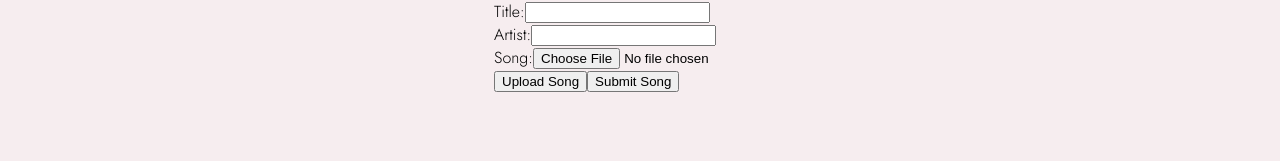
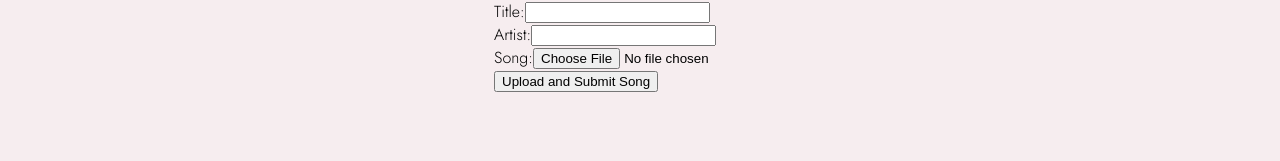
Before and after one commit to Kid-Bayou/SongHub, a React (Vite) app in the folder app/: page /addsong in a window 1280 px wide. Shown: the part 423-584 px from the top of the page. Built offline with nearby package versions, Linux system fonts and the light colour scheme.

Commit message:
song upload with the song title works

```diff
--- a/app/src/pages/AddSong.jsx
+++ b/app/src/pages/AddSong.jsx
@@ -1,20 +1,16 @@
 import { css } from "@emotion/react";
-
 import { useNavigate } from "react-router-dom";
-
 import { useState } from "react";
 import { db, storage } from "../config/firebase";
-import { ref, uploadBytes } from "firebase/storage";
+import { ref, uploadBytes, getDownloadURL } from "firebase/storage";
 import { v4 } from "uuid";
-import { collection, addDoc, doc } from "firebase/firestore";
+import { collection, addDoc } from "firebase/firestore";
 
 const add_container = css`
   display: flex;
   flex-direction: column;
   align-items: center;
 `;
-
-// ... (imports remain the same)
 
 function AddSong() {
   const navigate = useNavigate();
@@ -25,24 +21,39 @@ function AddSong() {
 
   const songCollectionRef = collection(db, "songs");
 
-  const uploadSong = () => {
-    if (songUpload == null) return;
+  const uploadSong = async () => {
+    console.log("here");
+    if (!songUpload) return;
 
-    const songRef = ref(storage, `songs/${songUpload.name + v4()}`);
-    uploadBytes(songRef, songUpload).then(() => {
-      alert("Song Uploaded");
-    });
-  };
+    const songRef = ref(storage, `songs/${songUpload.name}-${v4()}`);
 
-  const onSubmitSong = async () => {
     try {
-      await addDoc(songCollectionRef, {
-        title: songTitle,
-        artist: artist,
-      });
-      navigate("/songs");
-    } catch (err) {
-      console.error(err);
+      const uploadTask = uploadBytes(songRef, songUpload);
+      console.log("here3");
+
+      await uploadTask;
+
+      const downloadURL = await getDownloadURL(songRef);
+      console.log("here4", downloadURL);
+
+      try {
+        const docRef = await addDoc(songCollectionRef, {
+          title: songTitle,
+          artist: artist,
+          file_path: downloadURL,
+        });
+        console.log("Song Uploaded:", docRef.id);
+        alert("Song Uploaded!");
+        navigate("/songs");
+
+        setSongTitle("");
+        setArtist("");
+        setSongUpload(null);
+      } catch (err) {
+        console.error("Error adding document: ", err);
+      }
+    } catch (error) {
+      console.error("Error uploading file: ", error);
     }
   };
 
@@ -78,10 +89,7 @@ function AddSong() {
           </div>
 
           <button type="button" onClick={uploadSong}>
-            Upload Song
-          </button>
-          <button type="button" onClick={onSubmitSong}>
-            Submit Song
+            Upload and Submit Song
           </button>
         </form>
       </div>
```
